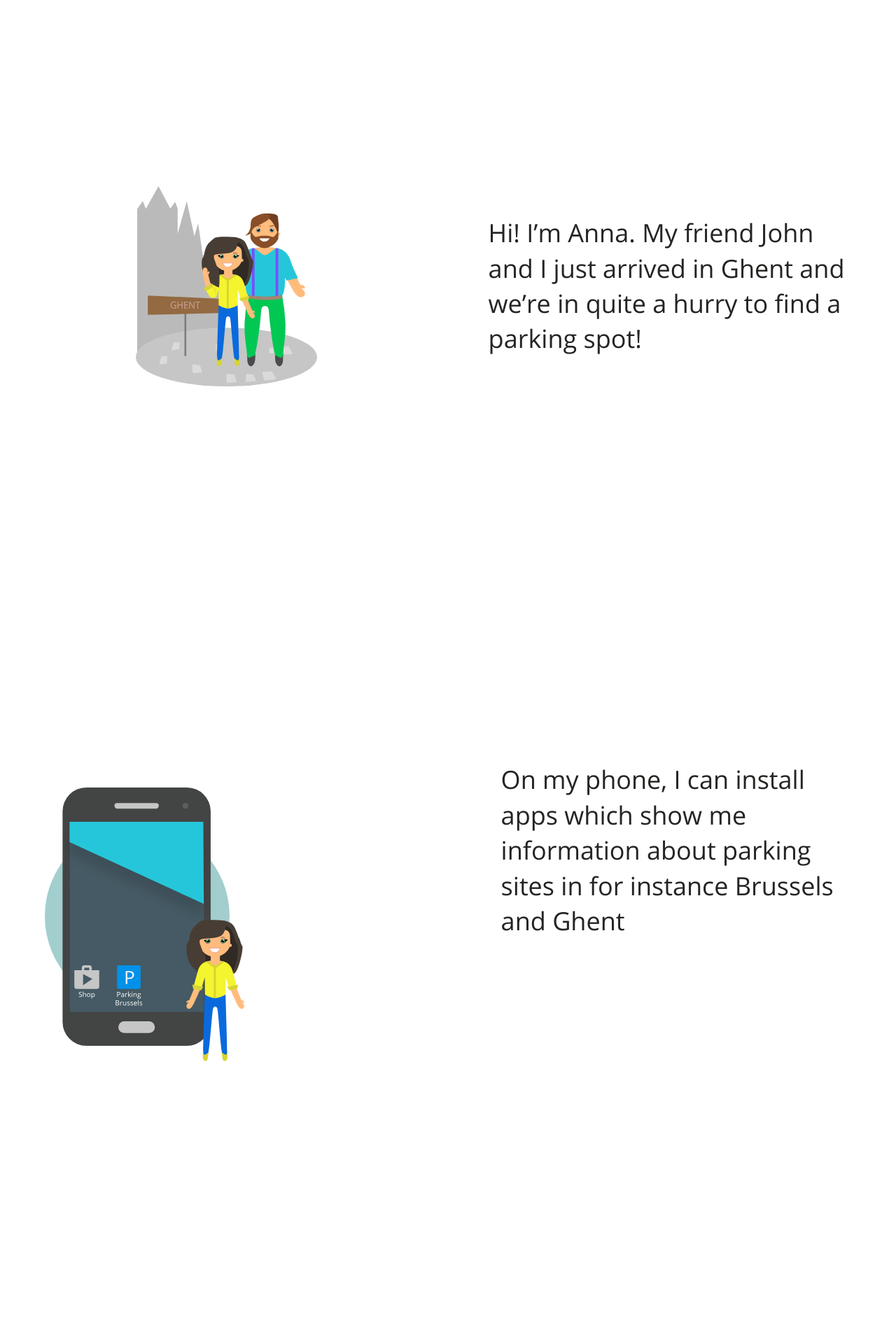
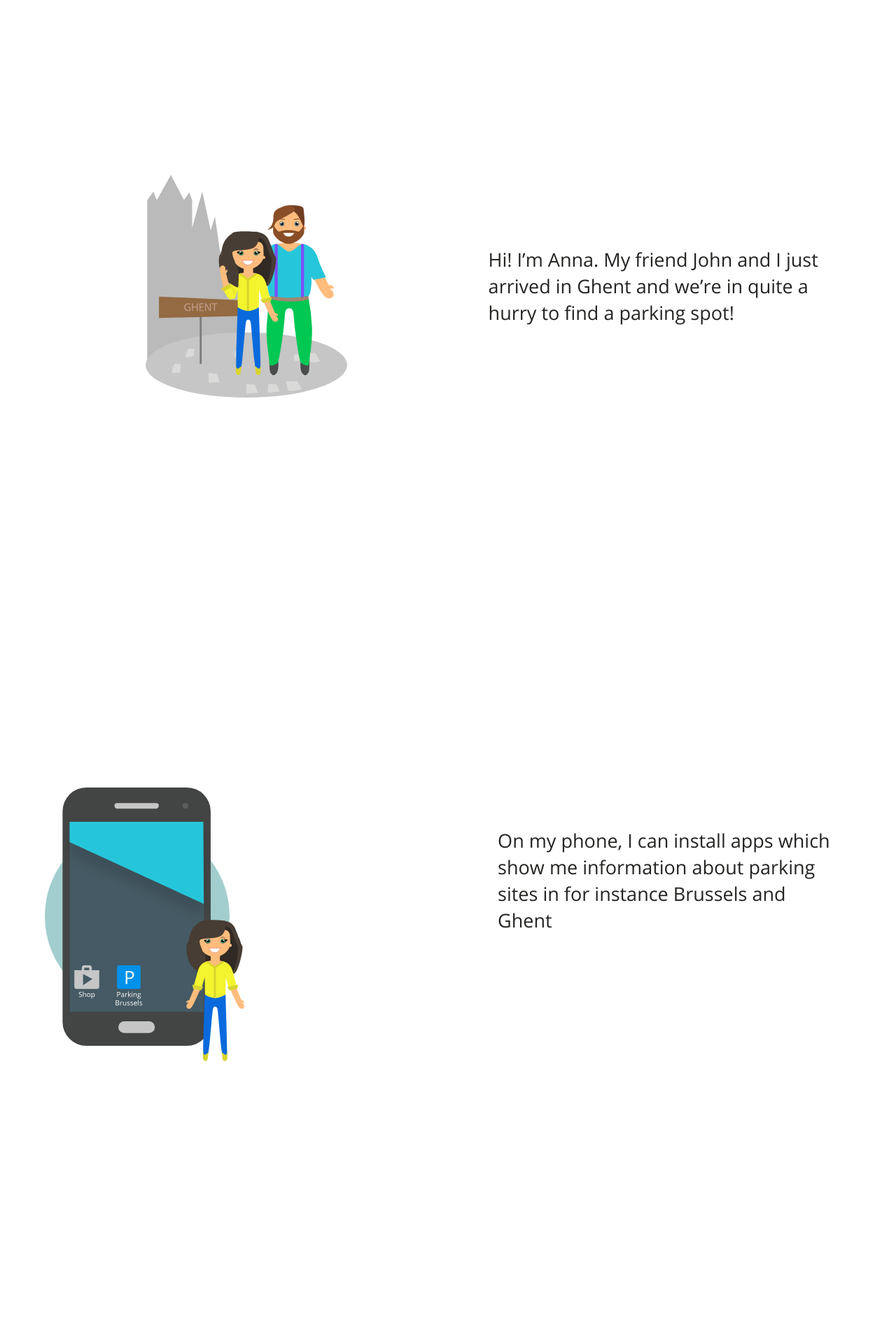
Before and after one commit to osoc16/mobylink, a Jekyll site: the page built from index.html, in a window 1280 px wide. Shown: the part 1013-2933 px from the top of the page at 70% size. Built offline with Jekyll 4.4.1, drawn with Linux system fonts in a browser that asks for light colours; a script that is not in the unit is left out.

Commit message:
img section2 + paralax

```diff
--- a/src/css/story.sass
+++ b/src/css/story.sass
@@ -72,11 +72,14 @@ strong
   width: 100%
   box-sizing: border-box
 
+  @media(max-width: 600px)
+    justify-content: center
+    align-items: flex-start
+    align-content: flex-start
 
   &.no-center
-    @media(max-width: 600px)
+    @media(max-width: 550px)
       align-items: stretch
-
 
   &.centered
     justify-content: center
@@ -119,18 +122,18 @@ strong
     text-align: center
 
   .image
-    flex-basis: 45%
+    flex-basis: 50%
     width: 100%
     overflow: hidden
 
   .text
     flex-basis: 45%
     display: block
-    font-size: 2em
+    font-size: 1.5em
     flex-shrink: 1
 
     @media(max-width: 1200px)
-      font-size: 1.5em
+      font-size: 1.3em
 
     @media(max-width: 800px)
       font-size: 1em
```
